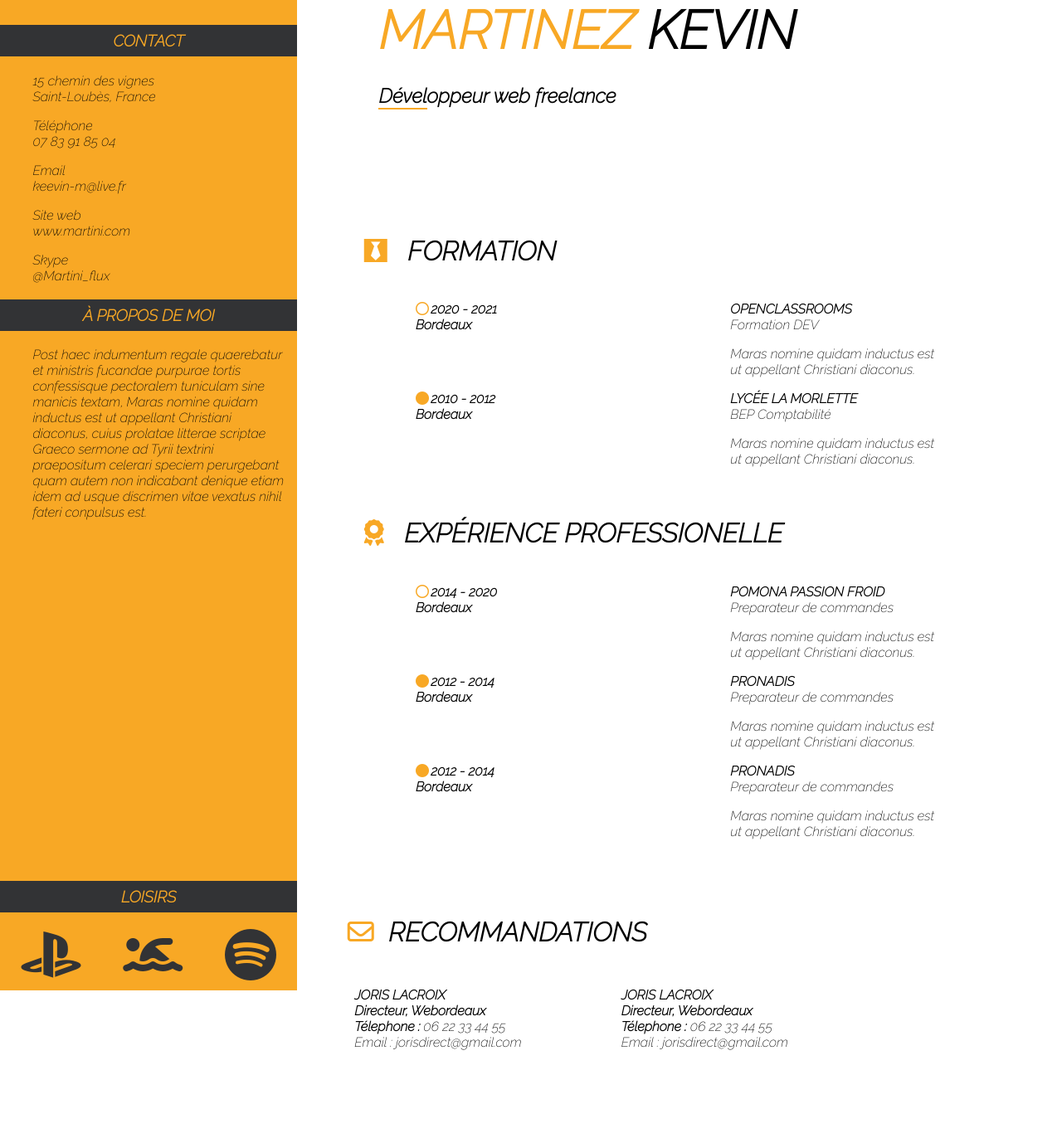
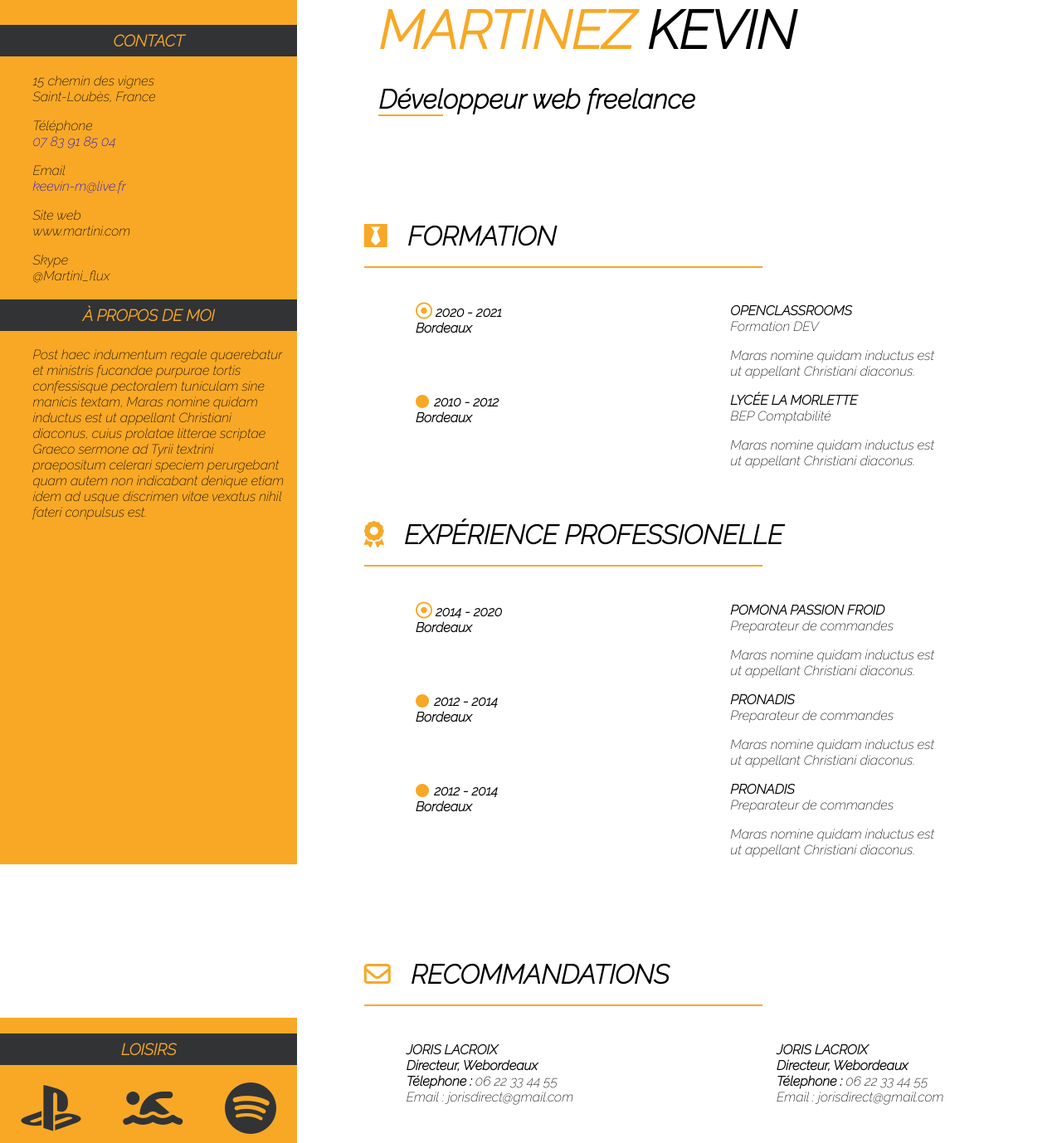
Before and after one commit to Martini-Flux/ProjetCV, a plain HTML site: page index.html in a window 1280 px wide. Shown: the part 85-1463 px from the top of the page at 83% size. Before the commit the page ends 1386 px from the top, so only its background shows below. Drawn offline with Linux system fonts and the light colour scheme.

Commit message:
Update index.html
index final

```diff
--- a/index.html
+++ b/index.html
@@ -2,17 +2,36 @@
 <meta charset="utf-8"/>
 <link rel="stylesheet" href="style.css"/>
 <html>
+
+<!-- Titre de l'onglet-->
+
 	<head>
-	<title>Mon Web-CV!</title><!-- Titre de l'onglet-->
+			<title>Mon Web-CV!</title>
 			<script src="https://kit.fontawesome.com/bf6d5911d2.js" crossorigin="anonymous"></script>
 			<link href="https://fonts.googleapis.com/css2?family=Raleway:ital,wght@1,200&display=swap" rel="stylesheet">
+			<link rel="shortcut icon" href="images/favicon.jpg">
+			<meta name="viewport" content="width=device-width, initial-scale=1.0">
+			<meta name="description" content="Vous cherchez un developpeur Web? vous êtes au bon endroit, bienvenue sur mon Site web CV!">
 	</head>
+<body>
 
-<body>
-	<div id="global">
+ <!--titre du cv-->
 
-<section id="colonne"><!--Bloc de la colonne de gauche-->
-	<figure> <!--photo-->
+	<header>
+		<div id="head">
+			<h2><span class="nom">MARTINEZ</span> KEVIN</h2>
+			<h1><span id="traid">Dével</span>oppeur web freelance</h1>
+		</div>
+	</header>
+
+<!--Bloc de la colonne de gauche-->
+
+<section>
+	<div id="colonne">
+
+			<!--photo-->
+
+			<figure>
 				<a href="images/profil2.jpg"><img class="me" src="images/profil.jpg" alt="photo" title="photo du web-cv."></a>
 			</figure>
 		<div class="titres">
@@ -22,9 +41,9 @@
 			<p>15 chemin des vignes</br>
 			Saint-Loubès, France</p>
 			<p>Téléphone</br>
-		07 83 91 85 04</p>
+			<a href="tel: 0783918504">07 83 91 85 04</a></p>
 			<p>Email</br>
-		keevin-m@live.fr</p>
+			<a href="mailto: keevin-m@live.fr">keevin-m@live.fr</a></p>
 			<p>Site web</br>
 			www.martini.com</p>
 			<p>Skype</br>
@@ -36,49 +55,42 @@
 		<div class="cattxt">
 			<p>Post haec indumentum regale quaerebatur et ministris fucandae purpurae tortis confessisque pectoralem tuniculam sine manicis textam, Maras nomine quidam inductus est ut appellant Christiani diaconus, cuius prolatae litterae scriptae Graeco sermone ad Tyrii textrini praepositum celerari speciem perurgebant quam autem non indicabant denique etiam idem ad usque discrimen vitae vexatus nihil fateri conpulsus est.</p>
 		</div>
-	<div class="titres">
-		<h3>LOISIRS</h3>
-	</div>
-	<div class="loisirs">
-		<i class="fab fa-playstation"></i>
-		<i class="fas fa-swimmer"></i>
-		<i class="fab fa-spotify"></i>
+
 	</div>
 </section>
 
-<section id="bloc">
-<header id="bloc1"> <!--titre du cv-->
-	<h2><span class="nom">MARTINEZ</span> KEVIN</h2>
-	<h1><span id="traid">Dével</span>oppeur web freelance</h1>
-</header>
-<section id="bloc2"> <!--bloc central-->
+<!--bloc central-->
+
+<section>
+	<div id="bloc">
 				<h4><i class="fab fa-black-tie"></i>FORMATION</h4>
-	<div id="trait"></div>
+		<div class="trait"></div>
 		<div class="description">
 					<div class="dates">
-		<p><i class="far fa-circle"></i><strong>2020 - 2021</br>
+					<p><i class="fa fa-dot-circle-o"></i><strong> 2020 - 2021</br>
 			 		Bordeaux</p></br></br>
-<p><i class="fas fa-circle"></i>2010 - 2012</br>
+			 		<p><i class="fas fa-circle"></i> 2010 - 2012</br>
 			 		Bordeaux</p></strong>
 			 		</div>
 			 	<div class="des">
 			 		<p><strong>OPENCLASSROOMS</strong></br>
 					Formation DEV</p>
 					<p>Maras nomine quidam inductus est</br> ut appellant Christiani diaconus.</p>
+
 			 		<p><strong>LYCÉE LA MORLETTE</strong></br>
 					BEP Comptabilité</p>
 					<p>Maras nomine quidam inductus est</br> ut appellant Christiani diaconus.<p>
 				</div>
 		</div>
 				<h4><i class="fas fa-award"></i>EXPÉRIENCE PROFESSIONELLE</h4>
-	<div id="trait"></div>
+		<div class="trait"></div>
 		<div class="description">
 			<div class="dates">
-		<p><i class="far fa-circle"></i><strong>2014 - 2020</br>
+				<p><i class="fa fa-dot-circle-o"></i><strong> 2014 - 2020</br>
 			 	Bordeaux</p></br></br>
-		<p><i class="fas fa-circle"></i>2012 - 2014</br>
+				<p><i class="fas fa-circle"></i> 2012 - 2014</br>
 				Bordeaux</p></br></br>
-		<p><i class="fas fa-circle"></i>2012 - 2014</br>
+				<p><i class="fas fa-circle"></i> 2012 - 2014</br>
 				Bordeaux</p></strong>
 			</div>
 			<div class="des">
@@ -93,10 +105,17 @@
 				<p>Maras nomine quidam inductus est</br> ut appellant Christiani diaconus.<p>
 			</div>
 		</div>
+	</div>
 </section>
-<footer id="bas">
+
+<!-- bas de la page -->
+
+<footer>
+	<div id="bas">
+
+		<div class="recom">
 				<h4><i class="far fa-envelope"></i>RECOMMANDATIONS</h4>
-	<div id="trait"></div>
+		<div class="trait"></div>
 		<div class="description">
 				<div class="coor">
 					<p><strong><span class="nomdir">JORIS LACROIX</span></br>
@@ -104,6 +123,7 @@
 					Télephone :</strong> 06 22 33 44 55</br>
 					Email : jorisdirect@gmail.com</p></br>
 				</div>
+
 				<div class="coor">
 					<p><strong><span class="nomdir">JORIS LACROIX</span></br>
 					Directeur, Webordeaux</br>
@@ -112,7 +132,15 @@
 				</div>
 		</div>
 		</div>
+		<div class="blocloisirs">
+				<h3>LOISIRS</h3>
+		<div class="loisirs">
+			<i class="fab fa-playstation"></i>
+			<i class="fas fa-swimmer"></i>
+			<i class="fab fa-spotify"></i>
+		</div>
+		</div>
+	</div>
 </footer>
-</div>
 </body>
 </html>
```
Lines whose indentation alone changed are shown as unchanged.
